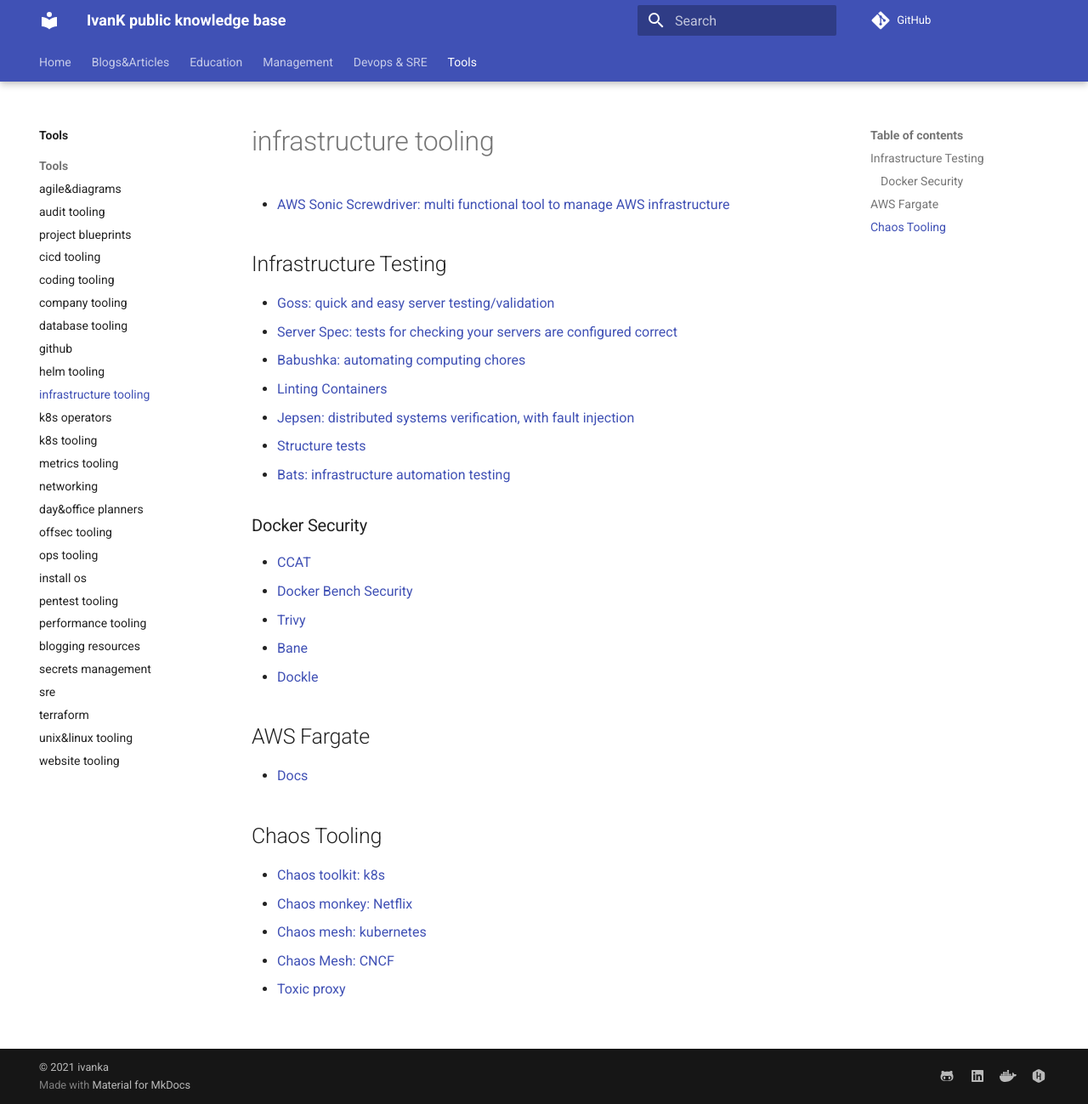
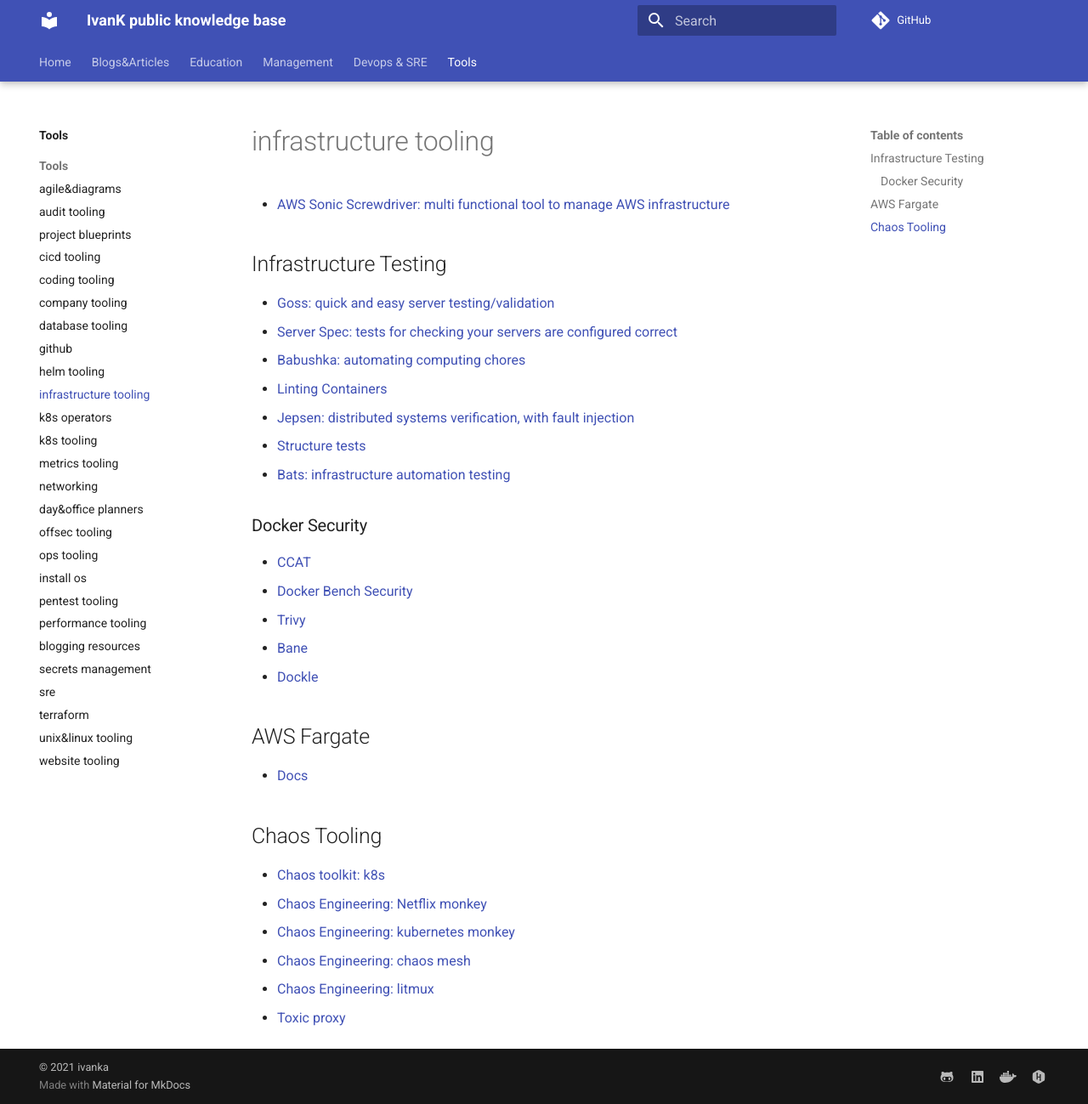
Before and after one commit to ivankatliarchuk/knowledge-base, an MkDocs documentation site: the page built from docs/tools/infrastructure.md, in a window 1280 px wide and 1299 px high. Shown: the whole window at 85% size. Built offline with MkDocs 1.6.1 and Material for MkDocs 9.7.7, drawn with Linux system fonts in a browser that asks for light colours; comment, search, counter and statistics services are not loaded.

Commit message:
docs: chaos engineering tool found

```diff
--- a/docs/tools/infrastructure.md
+++ b/docs/tools/infrastructure.md
@@ -34,7 +34,8 @@
 ## Chaos Tooling
 
 - [Chaos toolkit: k8s](https://chaostoolkit.org){:target="_blank"}
-- [Chaos monkey: Netflix](https://netflix.github.io/chaosmonkey){:target="_blank"}
-- [Chaos mesh: kubernetes](https://github.com/asobti/kube-monkey){:target="_blank"}
-- [Chaos Mesh: CNCF](https://github.com/chaos-mesh/chaos-mesh){:target="_blank"}
+- [Chaos Engineering: Netflix monkey](https://netflix.github.io/chaosmonkey){:target="_blank"}
+- [Chaos Engineering: kubernetes monkey](https://github.com/asobti/kube-monkey){:target="_blank"}
+- [Chaos Engineering: chaos mesh](https://github.com/chaos-mesh/chaos-mesh){:target="_blank"}
+- [Chaos Engineering: litmux](https://github.com/litmuschaos/litmus){:target="_blank"}
 - [Toxic proxy](https://github.com/Shopify/toxiproxy){:target="_blank"}
```
Also changed, not shown: docs/education/index.md (+2 -1 lines).
